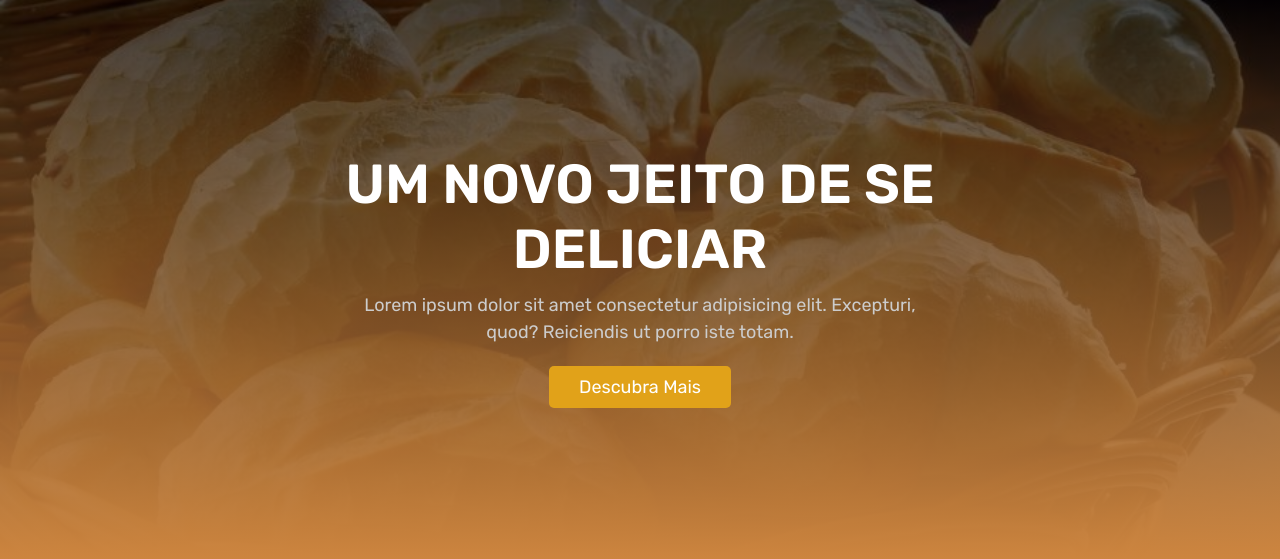
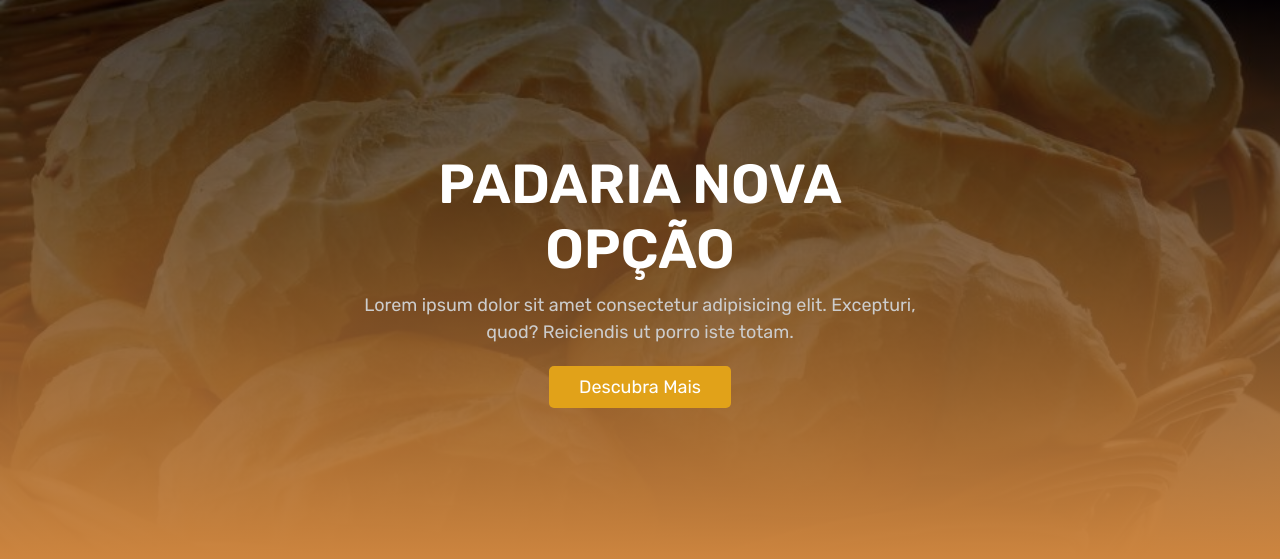
Before and after one commit to ceciireis/padaria_tcc, a PHP site: page /home.php in a window 1280 px wide. Shown: the part 134-693 px from the top of the page. Run offline with PHP 8.4, Linux system fonts and the light colour scheme; the visitor is signed in with stand-in values (Sample User, id 1); data that the repository does not hold is empty.

Commit message:
mudando o titulo principal

```diff
--- a/home.php
+++ b/home.php
@@ -54,7 +54,7 @@ if(isset($_POST['adiconar_carrinho'])){
 
     <section class="home">
         <div class="content">
-            <h3>Um novo jeito de se deliciar</h3>
+            <h3>PADARIA NOVA OPÇÃO</h3>
             <p> Lorem ipsum dolor sit amet consectetur adipisicing elit. Excepturi, quod? Reiciendis ut porro iste totam.</p>
             <a href="about.php" class="white-btn">Descubra mais</a>
         </div>
```
